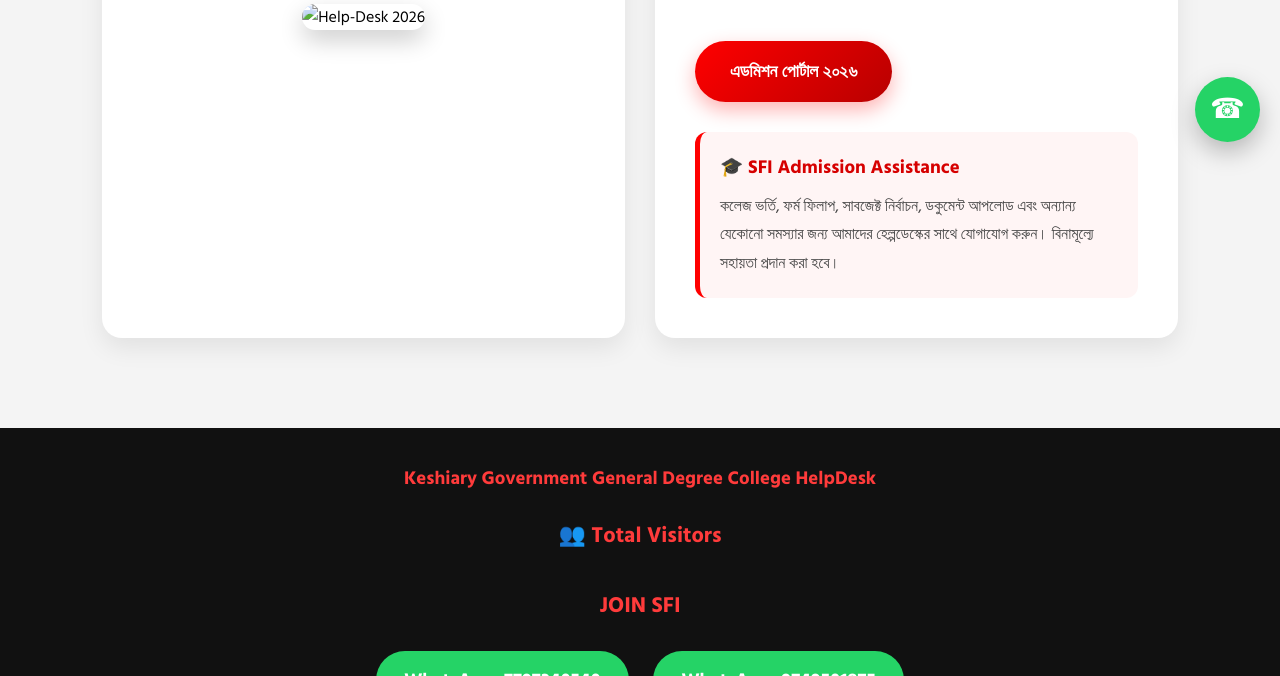
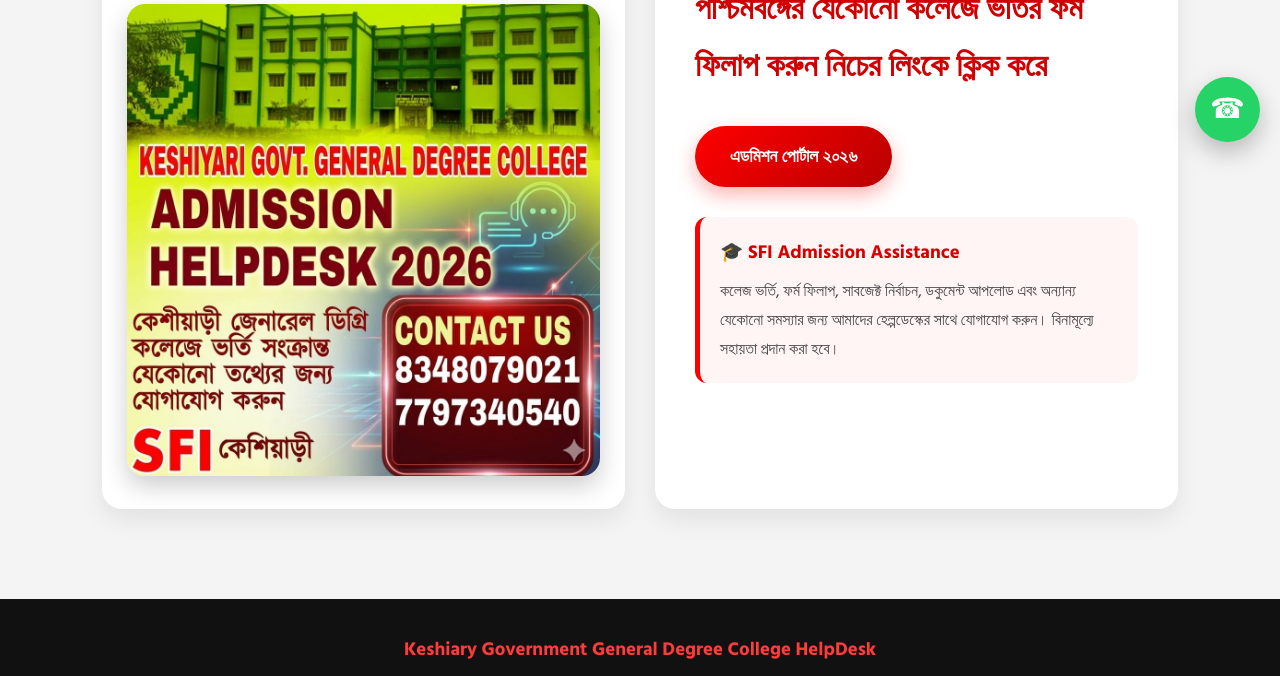
Before and after one commit to Sandhani326/Sandhani2024, a plain HTML site: page keshiary.html in a window 1280 px wide. Shown: the part 638-1314 px from the top of the page. Drawn offline with Linux system fonts and the light colour scheme.

Commit message:
Update keshiary.html

```diff
--- a/keshiary.html
+++ b/keshiary.html
@@ -284,7 +284,7 @@
             Keshiary Government General Degree College HelpDesk 2026
         </h2>
 
-        <img src="keshiyari26.jpeg"
+        <img src="keishiyari26.jpeg"
              alt="Help-Desk 2026">
 
     </div>
```
